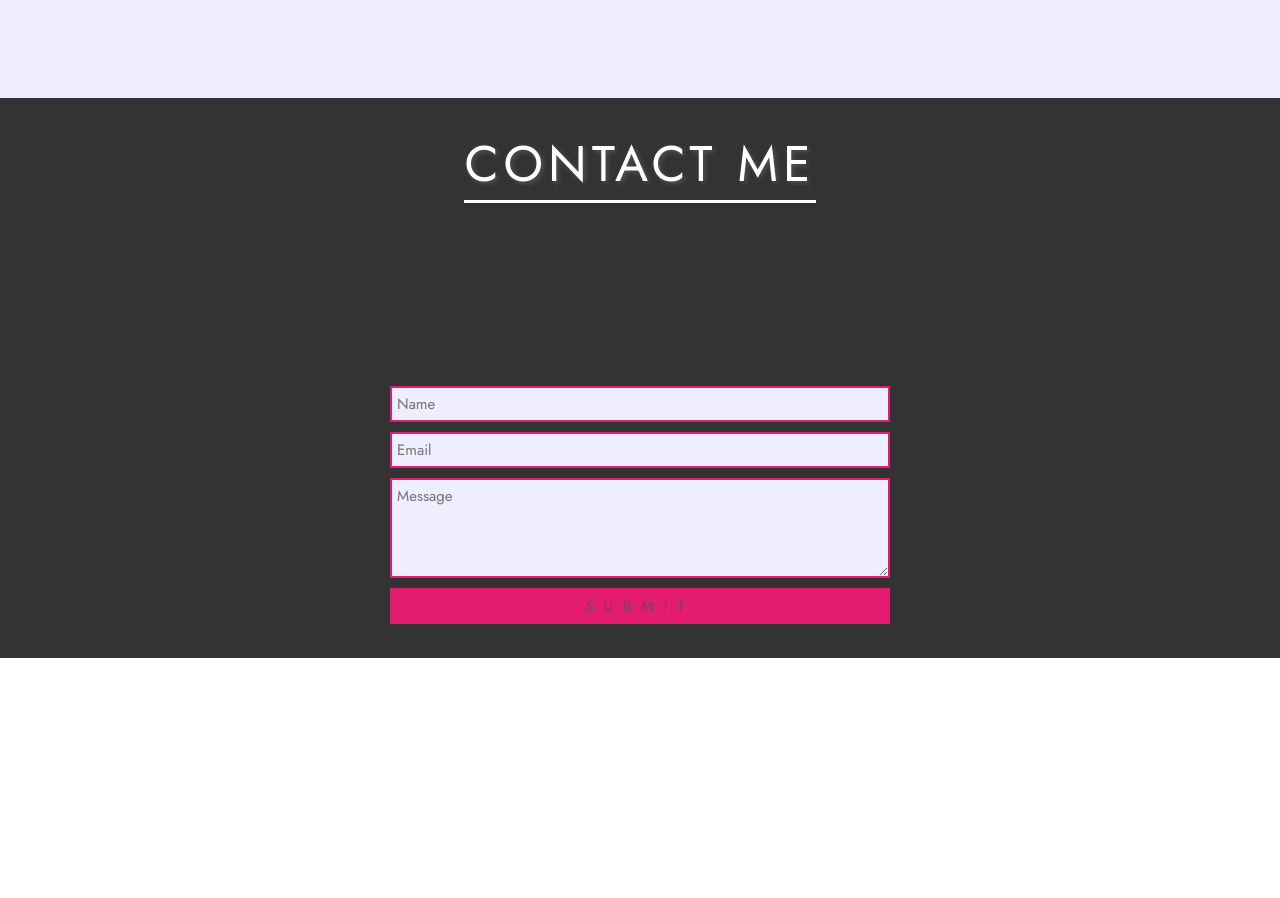
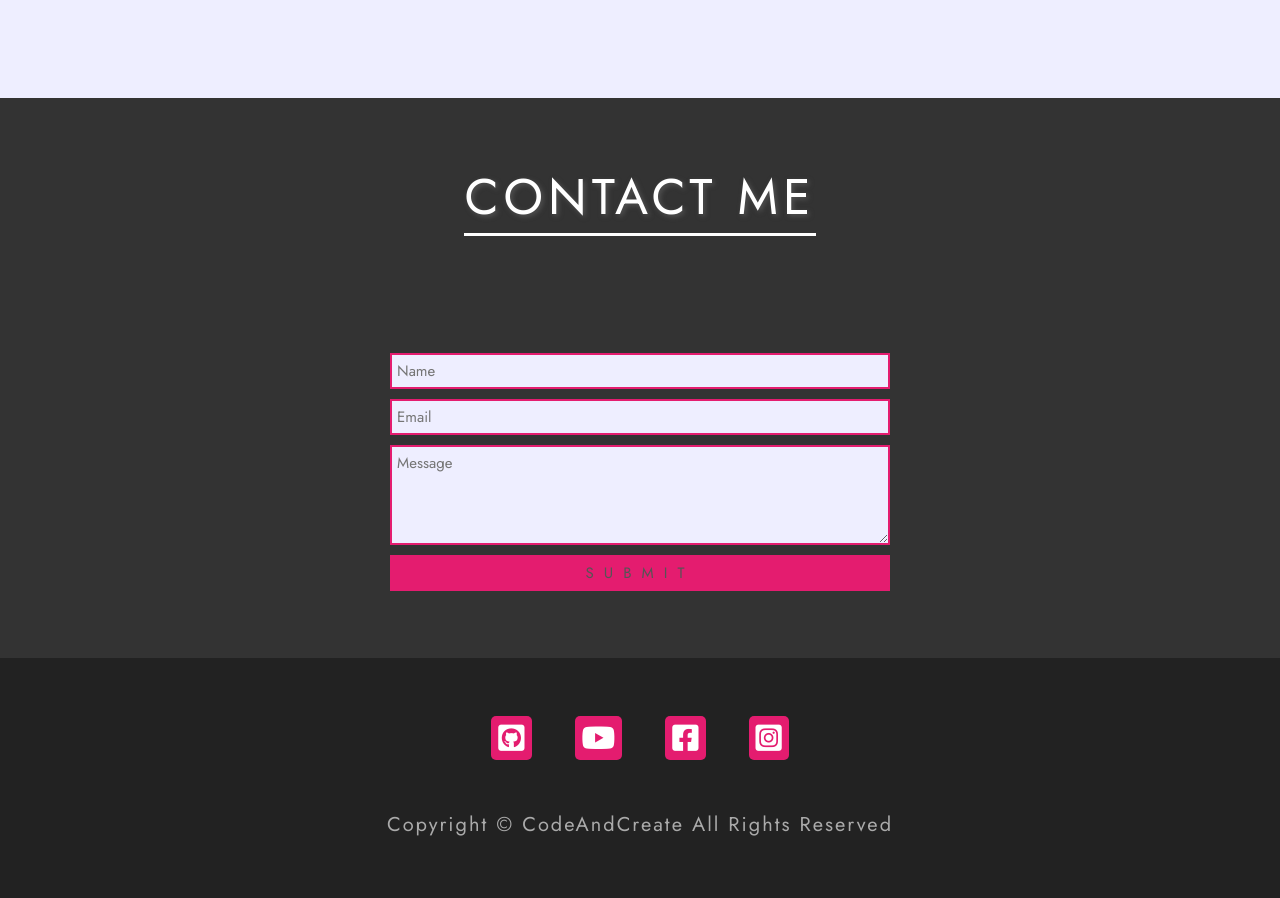
Before and after one commit to ionutziv7/10-Mega-Responsive-Websites, a plain HTML site: page 5. Personal Portfolio/index.html in a window 1280 px wide. Shown: the part 3540-4438 px from the top of the page. Before the commit the page ends 4198 px from the top, so only its background shows below. Drawn offline with Linux system fonts and the light colour scheme.

Commit message:
Create and style footer

```diff
--- a/5. Personal Portfolio/index.html
+++ b/5. Personal Portfolio/index.html
@@ -225,6 +225,28 @@
         </form>
       </section>
       <!-- End of Section 4 -->
+
+      <!-- Section 5 -->
+      <footer class="section-5 center">
+        <div class="social-media">
+          <a href="#" class="social-media-link">
+            <i class="fab fa-github-square"></i>
+          </a>
+          <a href="#" class="social-media-link">
+            <i class="fab fa-youtube"></i>
+          </a>
+          <a href="#" class="social-media-link">
+            <i class="fab fa-facebook-square"></i>
+          </a>
+          <a href="#" class="social-media-link">
+            <i class="fab fa-instagram-square"></i>
+          </a>
+        </div>
+        <p class="copyright">
+          Copyright &copy; CodeAndCreate All Rights Reserved
+        </p>
+      </footer>
+      <!-- End of Section 5 -->
     </div>
     <script src="script.js"></script>
   </body>
--- a/5. Personal Portfolio/style.css
+++ b/5. Personal Portfolio/style.css
@@ -313,6 +313,7 @@ html {
   color: #fff;
   box-shadow: none;
   border-color: #fff;
+  margin-bottom: 5rem;
 }
 
 .contact-form {
@@ -344,3 +345,36 @@ html {
   cursor: pointer;
 }
 /* End of Section 4 */
+
+/* Section 5 */
+.section-5 {
+  width: 100%;
+  height: 30vh;
+  background-color: #222;
+  flex-direction: column;
+}
+
+.social-media {
+  margin-bottom: 5rem;
+}
+
+.social-media-link {
+  margin: 0 2rem;
+  padding: 0.7rem;
+  background-color: #e41c6f;
+  border-radius: 0.5rem;
+  display: inline-block;
+}
+
+.social-media-link i {
+  font-size: 3rem;
+  color: #fff;
+}
+
+.copyright {
+  color: #aaa;
+  font-size: 2rem;
+  letter-spacing: .2rem;
+  text-align: center;
+}
+/* End of Section 5 */
```
